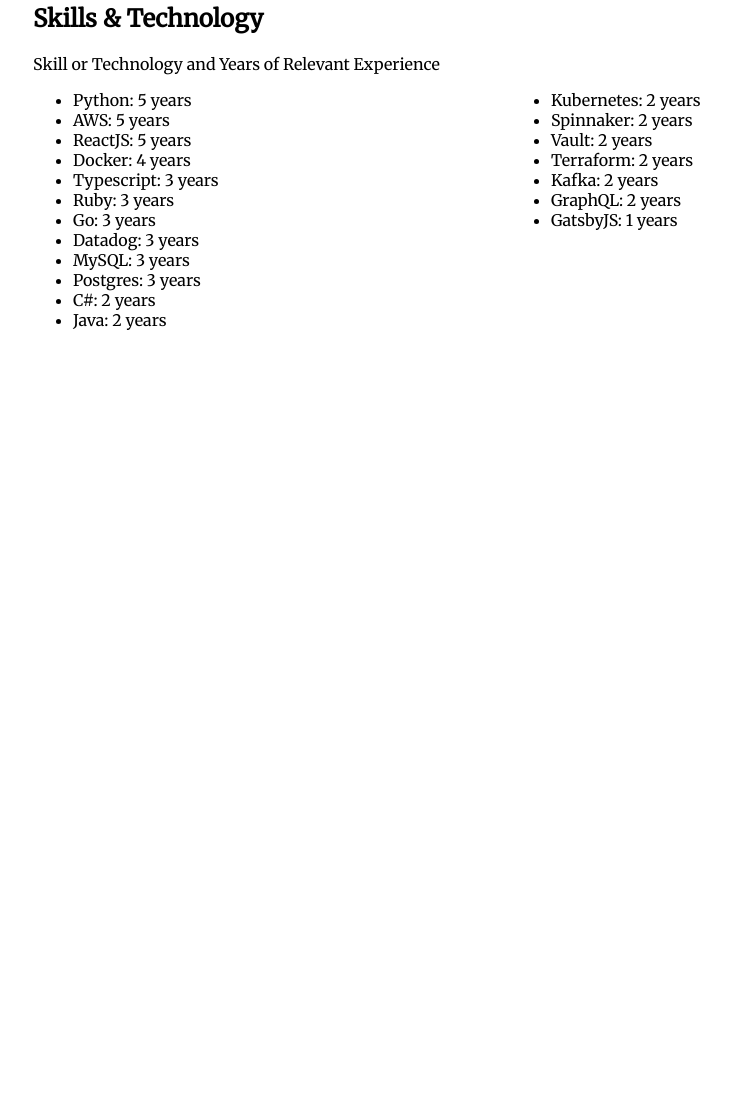
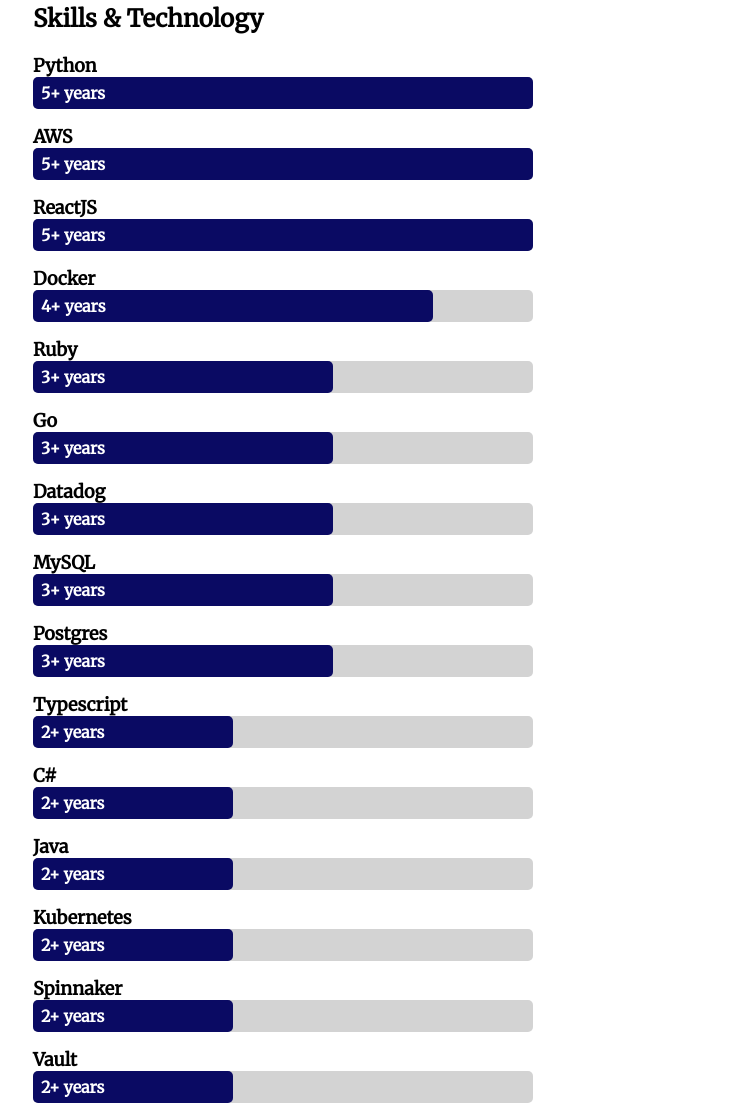
Before and after one commit to aradmargalit/portfolio, a Gatsby site: page /resume in a window 1280 px wide. Shown: the part 1688-2794 px from the top of the page, without its empty margins (107-838 px from the left). Before the commit the page ends 2115 px from the top, so only its background shows below. Built offline with nearby package versions, Linux system fonts and the light colour scheme; Gatsby itself is replaced by a stand-in of ours.

Commit message:
Pretty skills (#1)

```diff
--- a/src/components/SkillList/SkillList.scss
+++ b/src/components/SkillList/SkillList.scss
@@ -1,11 +1,56 @@
 .skill-list {
+
   ul {
-    // On larger screens, use multiple columns
-    @media (min-width: 500px) {
-      height: 250px;
+    // Remove indent from list
+    padding: 0;
+  }
+
+  li {
+    // Remove bullet point
+    list-style: none;
+  }
+
+  .skill {
+    margin-bottom: 1em;
+
+    &__title {
+      font-weight: bolder;
+      font-size: large;
+    }
+
+    &__container, &__progress {
+      width: 500px;
+      border-radius: 5px;
+      height: 2em;
+    }
+
+    &__container {
+      background: lightgray;
+    }
+
+    &__progress {
+      // This minimum width is to ensure that the text has enough room
+      // a higher width will be set in the component
+      min-width: 5em;
+      background: #0a0a63;
+
+      // Center the text vertically in the div
       display: flex;
-      flex-direction: column;
-      flex-wrap: wrap;
+      align-items: center;
+
+      // Animate the progress bar sliding
+      transition: width 2s ease-in-out;
+      transition-delay: 500;
+
+      // Push the text off the edge a bit
+      > span {
+        margin-left: 0.5em;
+      }
+    }
+
+    &__label {
+      color: white;
+      font-weight: bolder;
     }
   }
 }
--- a/src/components/SkillList/SkillList.tsx
+++ b/src/components/SkillList/SkillList.tsx
@@ -1,4 +1,4 @@
-import React, { useMemo } from 'react';
+import React, { useEffect, useMemo, useState } from 'react';
 import { Skill } from '../../types';
 import './SkillList.scss';
 
@@ -6,18 +6,49 @@
   skills: Skill[];
 }
 
+interface SkillWithYOE extends Skill {
+  yearsOfExperience: number;
+}
+
+function SkillView({ skillData, max }: { skillData: SkillWithYOE; max: number }) {
+  const { skill, yearsOfExperience } = skillData;
+
+  // In order to get a fancy little animation, each of these starts at 0
+  // and changes to its real value on mount
+  const [width, setWidth] = useState<number>(0);
+  useEffect(() => {
+    setWidth(yearsOfExperience * 100);
+  }, []);
+
+  return (
+    <li>
+      <div className="skill">
+        <text className="skill__title">{skill}</text>
+        <div className="skill__container">
+          <div className="skill__progress" style={{ width: `${width / max}%` }}>
+            <span className="skill__label">{yearsOfExperience}+ years</span>
+          </div>
+        </div>
+      </div>
+    </li>
+  );
+}
+
 function SkillList({ skills }: SkillListProps): JSX.Element {
   // Sort by the most years of experience
-  const sortedSkillList = useMemo(() => skills.sort((a, b) => b.yearsExperience - a.yearsExperience), [skills]);
+  const sortedSkillList = useMemo(() => skills.sort((a, b) => a.startYear - b.startYear), [skills]);
+
+  const currentYear = useMemo(() => new Date().getFullYear(), []);
+  const skillsWithYOE: SkillWithYOE[] = sortedSkillList.map((skill) => {
+    return { ...skill, yearsOfExperience: Math.max(currentYear - skill.startYear, 1) };
+  });
+  const max = useMemo(() => Math.max(...skillsWithYOE.map((x) => x.yearsOfExperience)), [sortedSkillList]);
 
   return (
     <div className="skill-list">
-      <p>Skill or Technology and Years of Relevant Experience</p>
       <ul>
-        {sortedSkillList.map((skill) => (
-          <li>
-            {skill.skill}: {skill.yearsExperience} years
-          </li>
+        {skillsWithYOE.map((skill) => (
+          <SkillView skillData={skill} max={max} />
         ))}
       </ul>
     </div>
--- a/src/resumeConfig/skills.ts
+++ b/src/resumeConfig/skills.ts
@@ -1,23 +1,24 @@
 import { Skill } from '../types';
 
+// By using startYear, these values will automatically update over time
 export const skills: Skill[] = [
-  { skill: 'Typescript', yearsExperience: 3 },
-  { skill: 'Python', yearsExperience: 5 },
-  { skill: 'Ruby', yearsExperience: 3 },
-  { skill: 'Go', yearsExperience: 3 },
-  { skill: 'C#', yearsExperience: 2 },
-  { skill: 'Java', yearsExperience: 2 },
-  { skill: 'AWS', yearsExperience: 5 },
-  { skill: 'Kubernetes', yearsExperience: 2 },
-  { skill: 'Spinnaker', yearsExperience: 2 },
-  { skill: 'Vault', yearsExperience: 2 },
-  { skill: 'Datadog', yearsExperience: 3 },
-  { skill: 'MySQL', yearsExperience: 3 },
-  { skill: 'Postgres', yearsExperience: 3 },
-  { skill: 'ReactJS', yearsExperience: 5 },
-  { skill: 'GatsbyJS', yearsExperience: 1 },
-  { skill: 'Docker', yearsExperience: 4 },
-  { skill: 'Terraform', yearsExperience: 2 },
-  { skill: 'Kafka', yearsExperience: 2 },
-  { skill: 'GraphQL', yearsExperience: 2 },
+  { skill: 'Typescript', startYear: 2019 },
+  { skill: 'Python', startYear: 2016 },
+  { skill: 'Ruby', startYear: 2018 },
+  { skill: 'Go', startYear: 2018 },
+  { skill: 'C#', startYear: 2019 },
+  { skill: 'Java', startYear: 2019 },
+  { skill: 'AWS', startYear: 2016 },
+  { skill: 'Kubernetes', startYear: 2019 },
+  { skill: 'Spinnaker', startYear: 2019 },
+  { skill: 'Vault', startYear: 2019 },
+  { skill: 'Datadog', startYear: 2018 },
+  { skill: 'MySQL', startYear: 2018 },
+  { skill: 'Postgres', startYear: 2018 },
+  { skill: 'ReactJS', startYear: 2016 },
+  { skill: 'GatsbyJS', startYear: 2021 },
+  { skill: 'Docker', startYear: 2017 },
+  { skill: 'Terraform', startYear: 2019 },
+  { skill: 'Kafka', startYear: 2019 },
+  { skill: 'GraphQL', startYear: 2019 },
 ];
--- a/src/types.ts
+++ b/src/types.ts
@@ -1,4 +1,4 @@
-export type Skill = { skill: string; yearsExperience: number };
+export type Skill = { skill: string; startYear: number };
 
 export type Education = {
   name: string;
```
